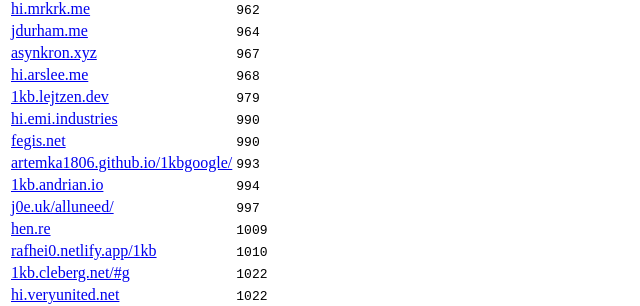
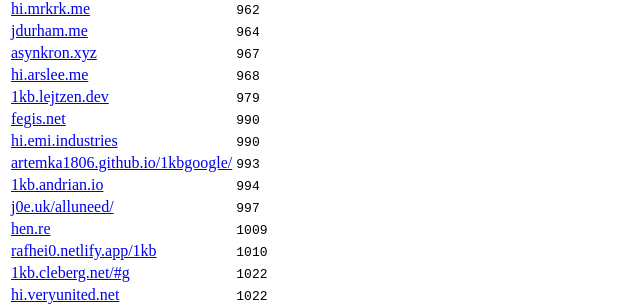
Before and after one commit to bradleytaunt/1kb.club, a Jekyll site: the page built from index.html, in a window 1280 px wide. Shown: the part 693-999 px from the top of the page, without its empty margins (0-640 px from the left). Built offline with Jekyll 4.4.1, drawn with Linux system fonts in a browser that asks for light colours.

Commit message:
Fix formatting

```diff
--- a/_data/sites.yml
+++ b/_data/sites.yml
@@ -48,6 +48,9 @@
 
 - domain: ephemerae.xyz
   size: 707
+
+- domain: fegis.net
+  size: 990
 
 - domain: halleyhares.ltd
   size: 941
@@ -114,6 +117,3 @@
 
 - domain: zenofpython.org
   size: 1022
-
-- domain: fegis.net
-  size: 990
```
